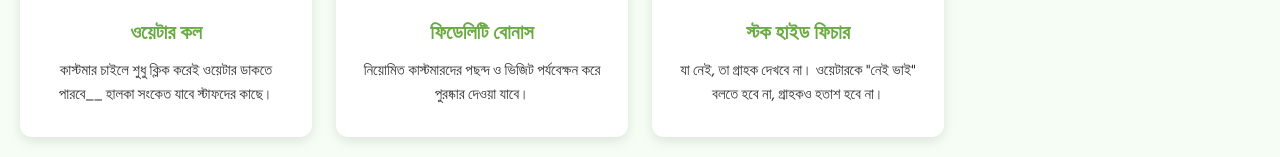
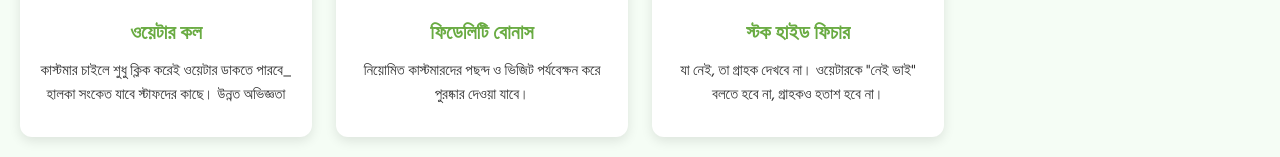
Before and after one commit to mrmamunlab/Oresting, a plain HTML site: page index.html in a window 1280 px wide. Shown: the part 699-856 px from the top of the page. Drawn offline with Linux system fonts and the light colour scheme.

Commit message:
Update index.html

```diff
--- a/index.html
+++ b/index.html
@@ -156,7 +156,7 @@
   <div class="card">
     <i class="fas fa-comment-dots"></i>
     <h3>ওয়েটার কল</h3>
-    <p>কাস্টমার চাইলে শুধু ক্লিক করেই ওয়েটার ডাকতে পারবে__ হালকা সংকেত যাবে স্টাফদের কাছে। </p>
+    <p>কাস্টমার চাইলে শুধু ক্লিক করেই ওয়েটার ডাকতে পারবে_ হালকা সংকেত যাবে স্টাফদের কাছে। উন্নত অভিজ্ঞতা </p>
   </div>
   <div class="card">
     <i class="fas fa-comment-dots"></i>
```
